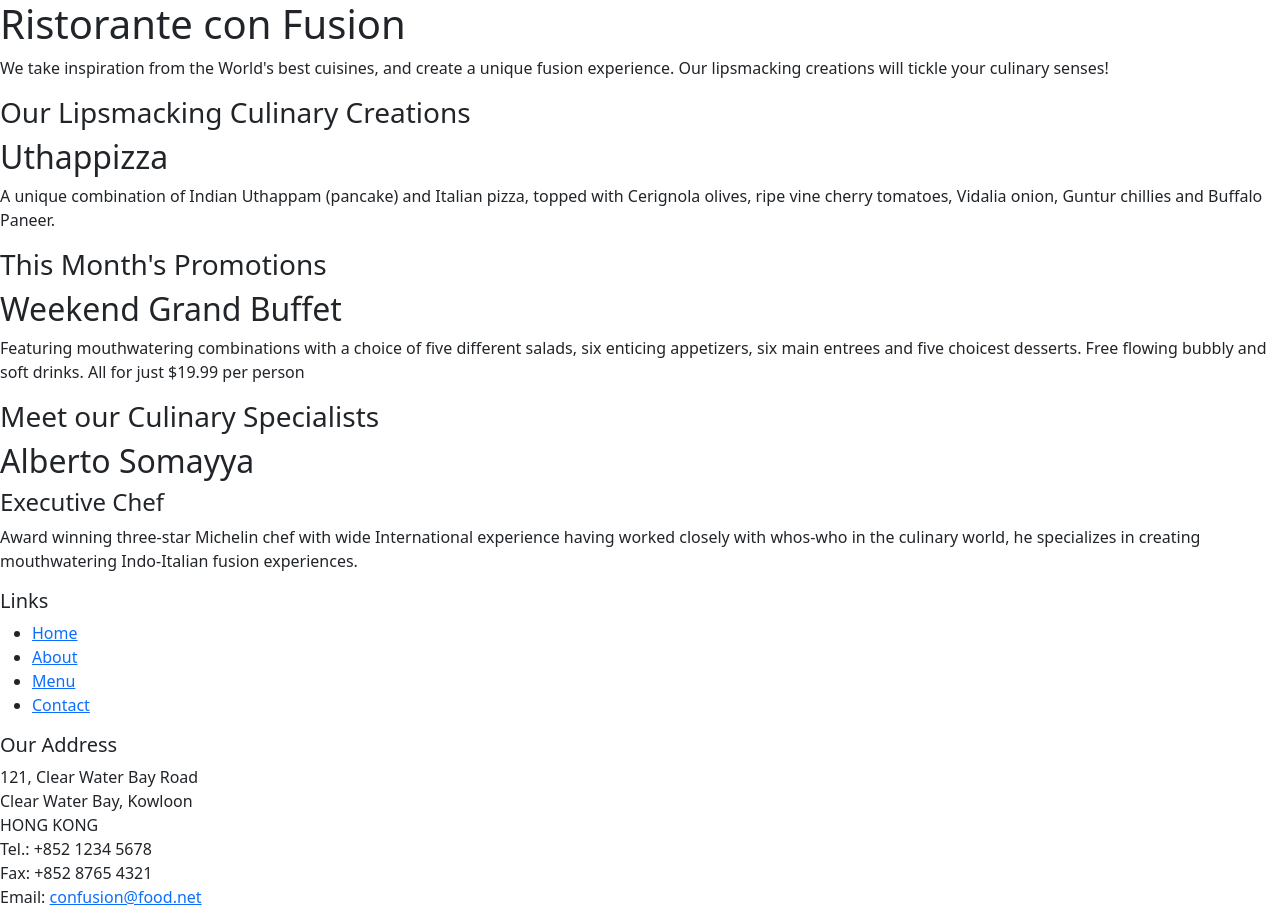
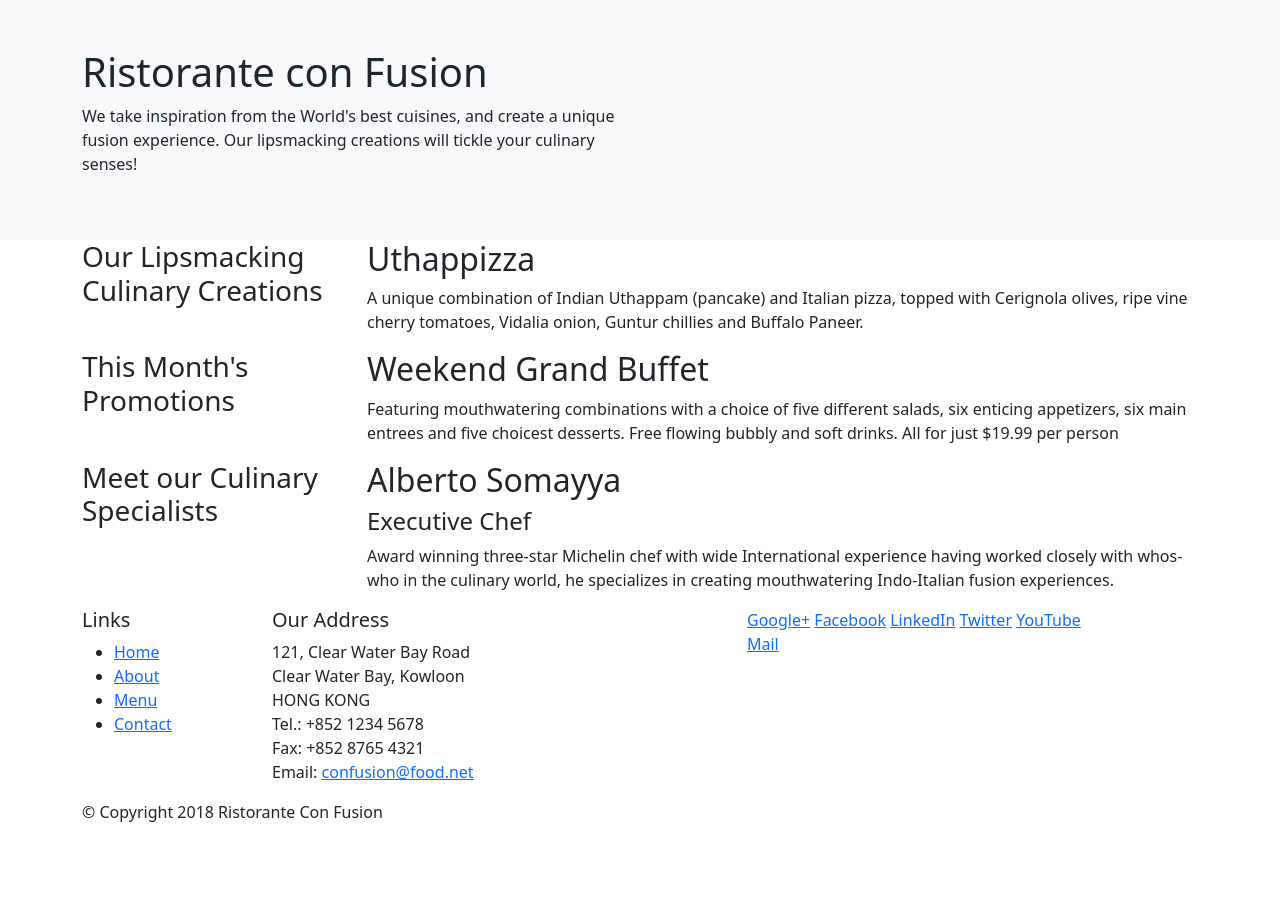
Before and after one commit to ncondes/getting-started-with-bootstrap, a website: page index.html in a window 1280 px wide. Shown: the top 912 px of the page. After the commit the page ends 840 px from the top, so only its background shows below. Drawn offline with nearby package versions, Linux system fonts and the light colour scheme.

Commit message:
normal classes

```diff
--- a/index.html
+++ b/index.html
@@ -3,7 +3,10 @@
   <head>
     <!-- Required meta tags -->
     <meta charset="utf-8" />
-    <meta name="viewport" content="width=device-width, initial-scale=1" />
+    <meta
+      name="viewport"
+      content="width=device-width, initial-scale=1, shrink-to-fit=no"
+    />
     <meta http-equiv="x-ua-compatible" content="ie=edge" />
     <!-- Bootstrap CSS -->
     <link
@@ -16,29 +19,65 @@
     <title>Ristorante Con Fusion</title>
   </head>
 
+  <!-- STEPS -->
+  <!-- 1. class="container" -->
+  <!-- 2. class="row"-->
+  <!-- 3. -->
+
   <body>
-    <header>
-      <div>
-        <div>
-          <div>
+    <!-- separate the jumbotron from the rest of the content -->
+    <!-- Bootstrap 5.0 removed jumbotron -->
+    <!--   -->
+
+    <!-- <header class="jumbotron">
+        <div class="container">
+            <div class="row">
+            <div>
+                <h1>Ristorante con Fusion</h1>
+                <p>
+                We take inspiration from the World's best cuisines, and create a
+                unique fusion experience. Our lipsmacking creations will tickle
+                your culinary senses!
+                </p>
+            </div>
+            <div></div>
+            </div>
+        </div>
+        </header> -->
+
+    <!---->
+    <header class="container-fluid py-5 bg-light">
+      <!-- container-fluid takes the whole columns for width -->
+      <!-- text-sm-center center the content -->
+      <!-- p-5 padding ? -->
+      <!-- py-5 padding top and bottom ? -->
+      <!-- bg-light modify the background color-->
+      <div class="container">
+        <div class="row">
+          <div class="col-12 col-sm-6">
+            <!-- class="display-2" change the font type -->
             <h1>Ristorante con Fusion</h1>
+            <!-- class="lead" change the type of the font -->
             <p>
               We take inspiration from the World's best cuisines, and create a
               unique fusion experience. Our lipsmacking creations will tickle
               your culinary senses!
             </p>
           </div>
-          <div></div>
+          <!-- col-sm will ocupate the remaining width (6 this case) -->
+          <div class="col-12 col-sm"></div>
         </div>
       </div>
     </header>
+    <!---->
 
-    <div>
-      <div>
-        <div>
+    <div class="container">
+      <div class="row">
+        <div class="col-12 col-sm-4 col-md-3">
           <h3>Our Lipsmacking Culinary Creations</h3>
         </div>
-        <div>
+        <!-- for xs block, for sm, ocupathe the remaining widh and ssame for md-->
+        <div class="col col-sm col-md">
           <h2>Uthappizza</h2>
           <p>
             A unique combination of Indian Uthappam (pancake) and Italian pizza,
@@ -48,11 +87,11 @@
         </div>
       </div>
 
-      <div>
-        <div>
+      <div class="row">
+        <div class="col-12 col-sm-4 col-md-3">
           <h3>This Month's Promotions</h3>
         </div>
-        <div>
+        <div class="col col-sm col-md">
           <h2>Weekend Grand Buffet</h2>
           <p>
             Featuring mouthwatering combinations with a choice of five different
@@ -63,11 +102,11 @@
         </div>
       </div>
 
-      <div>
-        <div>
+      <div class="row">
+        <div class="col-12 col-sm-4 col-md-3">
           <h3>Meet our Culinary Specialists</h3>
         </div>
-        <div>
+        <div class="col col-sm col-md">
           <h2>Alberto Somayya</h2>
           <h4>Executive Chef</h4>
           <p>
@@ -81,9 +120,9 @@
     </div>
 
     <footer>
-      <div>
-        <div>
-          <div>
+      <div class="container">
+        <div class="row">
+          <div class="col-4 col-sm-2">
             <h5>Links</h5>
             <ul>
               <li><a href="#">Home</a></li>
@@ -92,7 +131,7 @@
               <li><a href="#">Contact</a></li>
             </ul>
           </div>
-          <div>
+          <div class="col-7 col-sm-5">
             <h5>Our Address</h5>
             <address>
               121, Clear Water Bay Road<br />
@@ -103,7 +142,7 @@
               Email: <a href="mailto:confusion@food.net">confusion@food.net</a>
             </address>
           </div>
-          <div>
+          <div class="col-12 col-sm-4">
             <div>
               <a href="http://google.com/+">Google+</a>
               <a href="http://www.facebook.com/profile.php?id=">Facebook</a>
@@ -114,8 +153,8 @@
             </div>
           </div>
         </div>
-        <div>
-          <div>
+        <div class="row">
+          <div class="col-auto">
             <p>© Copyright 2018 Ristorante Con Fusion</p>
           </div>
         </div>
```
